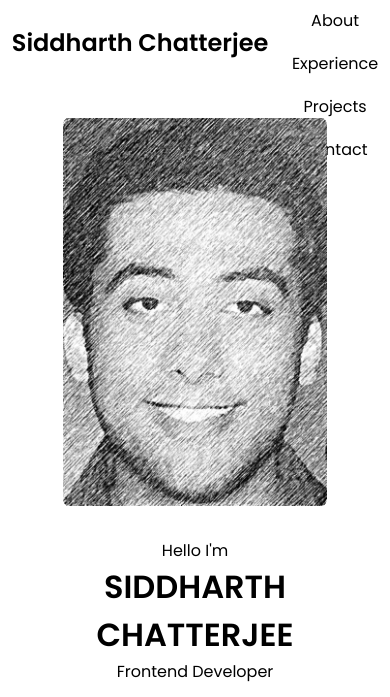
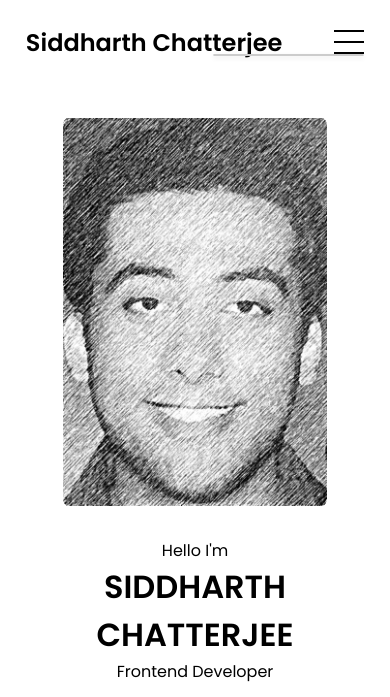
Before and after one commit to elSiD1011/Portfolio, a plain HTML site: page index.html in a window 390 px wide. Shown: the top 697 px of the page. Drawn offline with Linux system fonts and the light colour scheme.

Commit message:
14 July 2025

```diff
--- a/index.html
+++ b/index.html
@@ -18,6 +18,24 @@
             <li><a href="#projects">Projects</a></li>
             <li><a href="#contact">Contact</a></li>
           </ul>
+        </div>
+      </nav>
+      <nav id="hamburger-nav">
+        <div class="logo">Siddharth Chatterjee</div>
+        <div class="hamburger-menu">
+          <div class="hamburger-icon" onclick="toggleMenu()">
+            <span></span>
+            <span></span>
+            <span></span>
+          </div>
+          <div class="ham-links">
+           <ul>
+              <li><a href="#about" onclick="toggleMenu()">About</a></li>
+              <li><a href="#experience" onclick="toggleMenu()">Experience</a></li>
+              <li><a href="#projects" onclick="toggleMenu()">Projects</a></li>
+              <li><a href="#contact" onclick="toggleMenu()">Contact</a></li>
+            </ul>
+          </div>
         </div>
       </nav>
     </header>
--- a/utils/main.css
+++ b/utils/main.css
@@ -48,6 +48,85 @@ a:hover {
     font-size: 2rem;
     font-weight: 600;
 }
+
+/* HAMBURGER MENU */
+
+#hamburger-nav {
+  display: none;
+}
+
+.hamburger-menu {
+  position: relative;
+  display: inline-block;
+}
+
+.hamburger-icon {
+  display: flex;
+  flex-direction: column;
+  justify-content: space-between;
+  height: 24px;
+  width: 30px;
+  cursor: pointer;
+}
+
+.hamburger-icon span {
+  width: 100%;
+  height: 2px;
+  background-color: black;
+}
+
+
+.ham-links {
+  position: absolute;
+  top: 100%;
+  right: 0;
+  background-color: white;
+  width: fit-content;
+  max-height: 0;
+  overflow: hidden;
+  transition: all 0.3s ease-in-out;
+  list-style: none;
+  border: 1px solid #ccc;
+  border-radius: 5px;
+  box-shadow: 0 2px 5px rgba(0,0,0,0.1);
+}
+
+.ham-links ul {
+  list-style: none;
+  margin: 0;
+  padding: 0;
+}
+
+.ham-links.open {
+  max-height: 300px;
+}
+
+.ham-links a {
+  display: block;
+  padding: 10px;
+  text-align: center;
+  font-size: 1.5rem;
+  color: black;
+  text-decoration: none;
+  transition: all 0.3s ease-in-out;
+}
+
+.ham-links a:hover {
+  background-color: #f0f0f0;
+}
+
+.hamburger-icon.open span:first-child {
+  transform: rotate(-45deg) translate(-5px, 6px);
+}
+
+.hamburger-icon.open span:nth-child(2) {
+  opacity: 0;
+}
+
+.hamburger-icon.open span:last-child {
+  transform: rotate(45deg) translate(-5px, -6px);
+}
+
 
 /* SECTIONS */
 
@@ -243,6 +322,12 @@ nav, .footer-links {
 }
 
 @media (max-width:1200px) {
+  #navbar {
+    display: none;
+  }
+  #hamburger-nav {
+    display: flex;
+  }
   #profile,
   .section-container {
     display: block;
--- a/utils/script.js
+++ b/utils/script.js
@@ -0,0 +1,6 @@
+function toggleMenu() {
+  const menu = document.querySelector(".ham-links");
+  const icon = document.querySelector(".hamburger-icon");
+  menu.classList.toggle("open");
+  icon.classList.toggle("open");
+};
```
